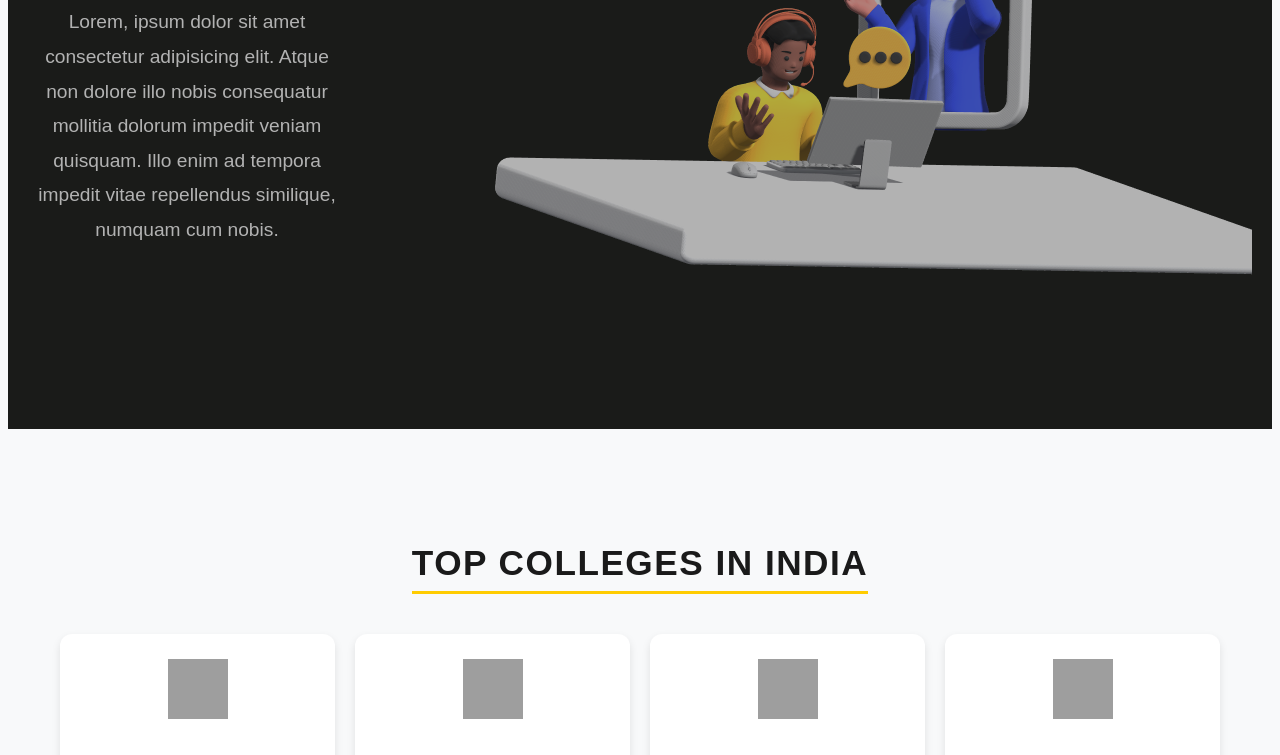
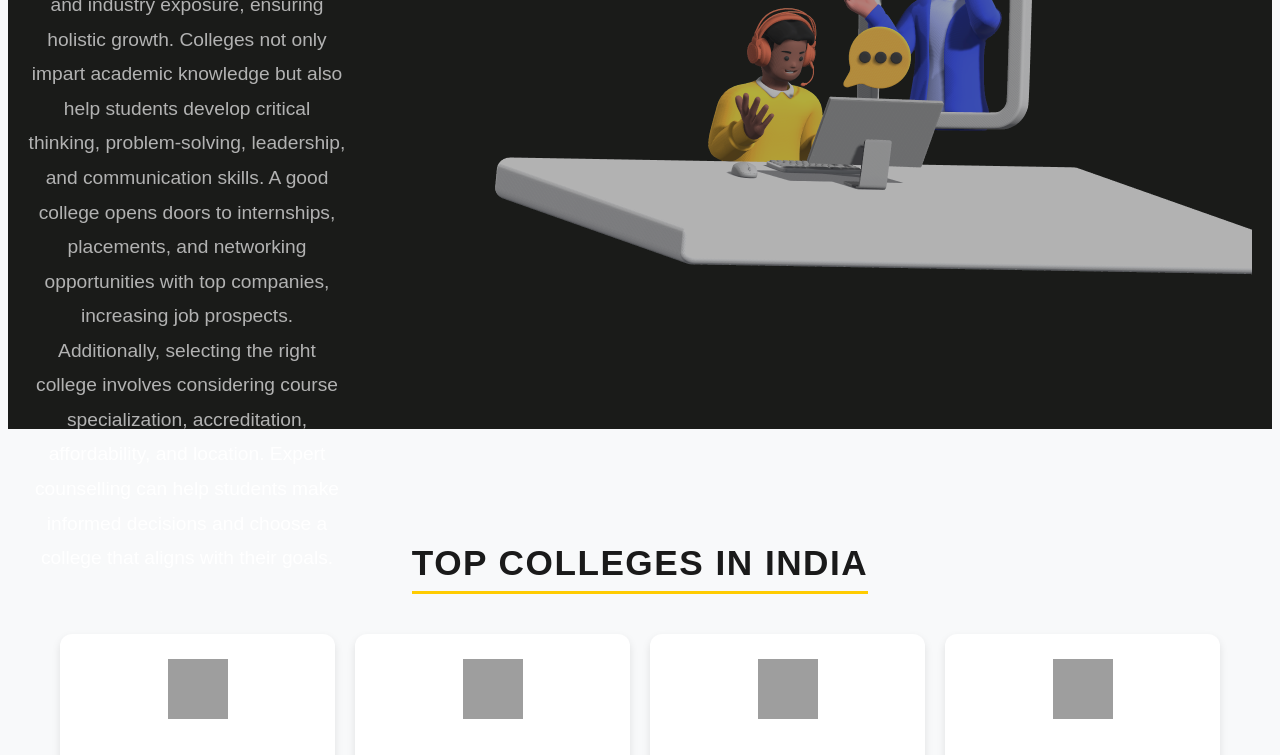
Before and after one commit to Gaurav-9648/College, a plain HTML site: page index.html in a window 1280 px wide. Shown: the part 379-1134 px from the top of the page. Drawn offline with Linux system fonts and the light colour scheme; grey boxes are pictures that could not be loaded.

Commit message:
Update index.html

```diff
--- a/index.html
+++ b/index.html
@@ -17,7 +17,9 @@
     <section id="home">
         <div class="home-text">
       <h2>Enhance Your Future With College</h2>
-      <p> Lorem, ipsum dolor sit amet consectetur adipisicing elit. Atque non dolore illo nobis consequatur mollitia dolorum impedit veniam quisquam. Illo enim ad tempora impedit vitae repellendus similique, numquam cum nobis.
+      <p>  Choosing the right college is a crucial step in shaping a successful career. A well-reputed college provides quality education, skill development, and career opportunities that prepare students for the competitive world. The right institution offers experienced faculty, advanced infrastructure, research opportunities, and industry exposure, ensuring holistic growth.
+ Colleges not only impart academic knowledge but also help students develop critical thinking, problem-solving, leadership, and communication skills. A good college opens doors to internships, placements, and networking opportunities with top companies, increasing job prospects.
+ Additionally, selecting the right college involves considering course specialization, accreditation, affordability, and location. Expert counselling can help students make informed decisions and choose a college that aligns with their goals.
 
       </p>
         </div>
```
